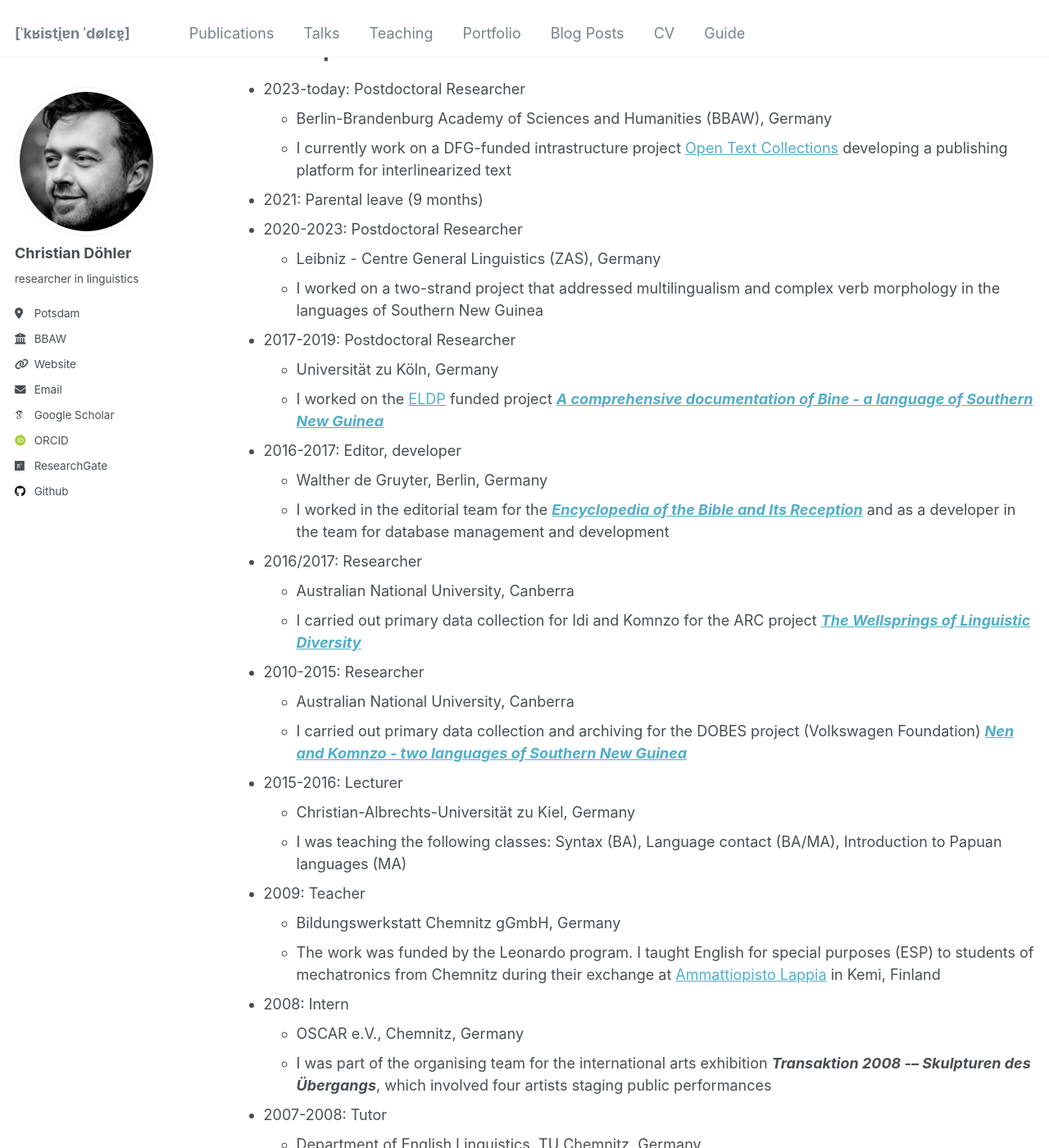
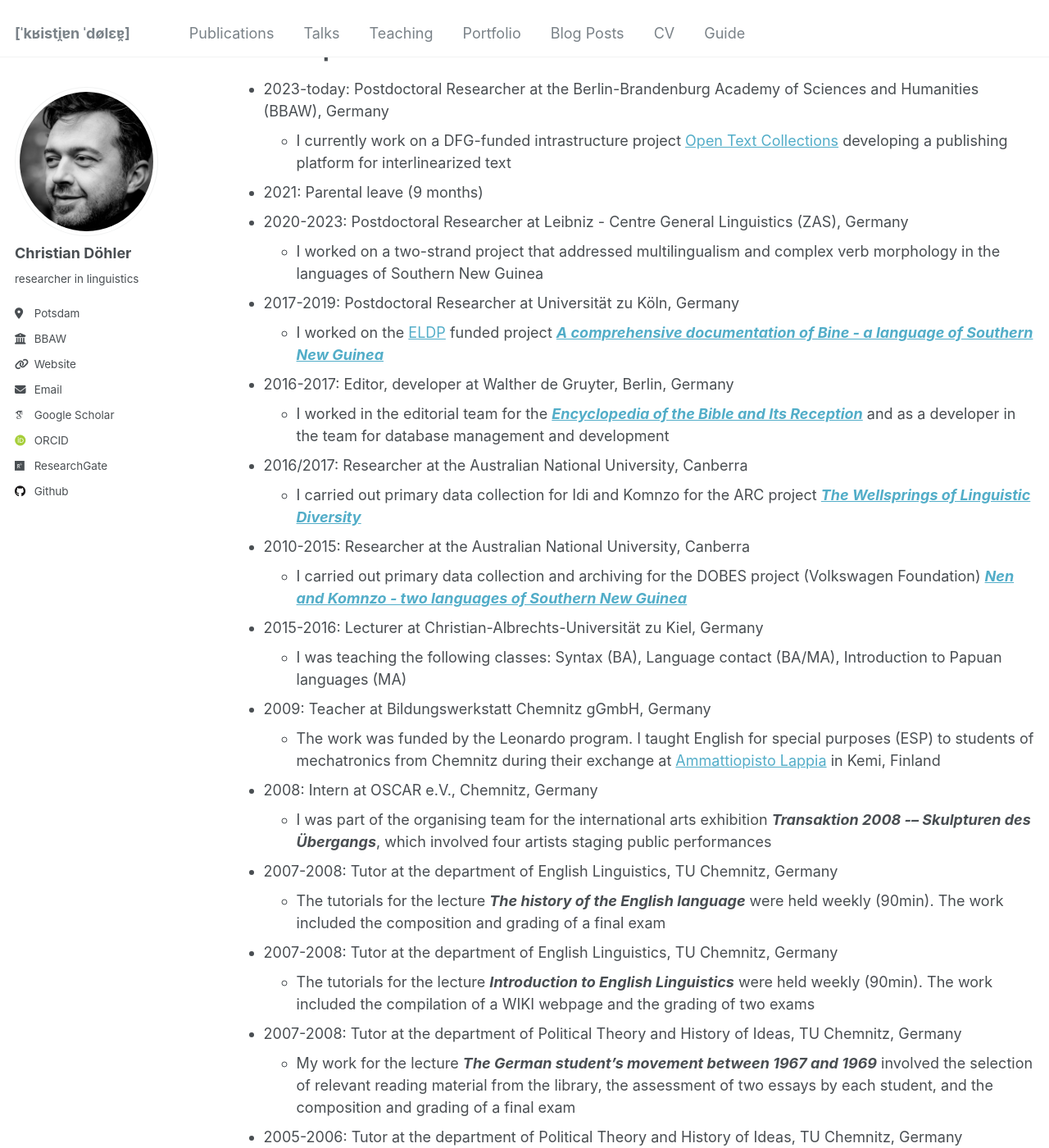
Before and after one commit to chrdoe/chrdoe.github.io, a Jekyll site: the page built from _pages/cv.md, in a window 1280 px wide and 1400 px high, scrolled down 543 px. Shown: the whole window at 82% size. Built offline with Jekyll 4.4.1, drawn with Linux system fonts in a browser that asks for light colours; some web fonts are replaced; some of the changed text lies outside the part shown.

Commit message:
Update cv.md

```diff
--- a/_pages/cv.md
+++ b/_pages/cv.md
@@ -23,46 +23,32 @@ Education
 
 Work experience
 ======
-* 2023-today: Postdoctoral Researcher
-	* Berlin-Brandenburg Academy of Sciences and Humanities (BBAW), Germany
+* 2023-today: Postdoctoral Researcher at the Berlin-Brandenburg Academy of Sciences and Humanities (BBAW), Germany
 	* I currently work on a DFG-funded intrastructure project [Open Text Collections](opentextcollections.github.io) developing a publishing platform for interlinearized text
 * 2021: Parental leave (9 months)
-* 2020-2023: Postdoctoral Researcher
-	* Leibniz - Centre General Linguistics (ZAS), Germany
+* 2020-2023: Postdoctoral Researcher at Leibniz - Centre General Linguistics (ZAS), Germany
 	* I worked on a two-strand project that addressed multilingualism and complex verb morphology in the languages of Southern New Guinea
-* 2017-2019: Postdoctoral Researcher
-	* Universität zu Köln, Germany
+* 2017-2019: Postdoctoral Researcher at Universität zu Köln, Germany
 	* I worked on the [ELDP](https://www.eldp.net/) funded project [***A comprehensive documentation of Bine - a language of Southern New Guinea***](https://www.elararchive.org/dk0471)
-* 2016-2017: Editor, developer
-	* Walther de Gruyter, Berlin, Germany
+* 2016-2017: Editor, developer at Walther de Gruyter, Berlin, Germany
 	* I worked in the editorial team for the [***Encyclopedia of the Bible and Its Reception***](https://www.degruyter.com/database/ebr/html) and as a developer in the team for database management and development
-* 2016/2017: Researcher
-	* Australian National University, Canberra
+* 2016/2017: Researcher at the Australian National University, Canberra
 	* I carried out primary data collection for Idi and Komnzo for the ARC project [***The Wellsprings of Linguistic Diversity***](https://researchportalplus.anu.edu.au/en/projects/the-wellsprings-of-linguistics-diversity)
-* 2010-2015: Researcher
-	* Australian National University, Canberra
+* 2010-2015: Researcher at the Australian National University, Canberra
 	* I carried out primary data collection and archiving for the DOBES project (Volkswagen Foundation) [***Nen and Komnzo - two languages of Southern New Guinea***](https://dobes.mpi.nl/projects/morehead/)
-* 2015-2016: Lecturer
-	* Christian-Albrechts-Universität zu Kiel, Germany
+* 2015-2016: Lecturer at Christian-Albrechts-Universität zu Kiel, Germany
 	* I was teaching the following classes: Syntax (BA), Language contact (BA/MA), Introduction to Papuan languages (MA)
-* 2009: Teacher
-	* Bildungswerkstatt Chemnitz gGmbH, Germany
+* 2009: Teacher at Bildungswerkstatt Chemnitz gGmbH, Germany
 	* The work was funded by the Leonardo program. I taught English for special purposes (ESP) to students of mechatronics from Chemnitz during their exchange at [Ammattiopisto Lappia](https://www.lappia.fi/) in Kemi, Finland
-* 2008: Intern
-	* OSCAR e.V., Chemnitz, Germany
+* 2008: Intern at OSCAR e.V., Chemnitz, Germany
 	* I was part of the organising team for the international arts exhibition ***Transaktion 2008 -– Skulpturen des Übergangs***, which involved four artists staging public performances
-* 2007-2008: Tutor
-	* Department of English Linguistics, TU Chemnitz, Germany
+* 2007-2008: Tutor at the department of English Linguistics, TU Chemnitz, Germany
 	* The tutorials for the lecture ***The history of the English language*** were held weekly (90min). The work included the composition and grading of a final exam
-* 2007-2008: Tutor
-	* Department of English Linguistics, TU Chemnitz, Germany
+* 2007-2008: Tutor at the department of English Linguistics, TU Chemnitz, Germany
 	* The tutorials for the lecture ***Introduction to English Linguistics*** were held weekly (90min). The work included the compilation of a WIKI webpage and the grading of two exams
-* 2007-2008: Tutor
-	* Department of Political Theory and History of Ideas, TU Chemnitz, Germany
+* 2007-2008: Tutor at the department of Political Theory and History of Ideas, TU Chemnitz, Germany
 	* My work for the lecture ***The German student's movement between 1967 and 1969*** involved the selection of relevant reading material from the library, the assessment of two essays by each student, and the composition and grading of a final exam
-* 2005-2006: Tutor
-	* Department of Political Theory and History of Ideas, TU Chemnitz, Germany
+* 2005-2006: Tutor at the department of Political Theory and History of Ideas, TU Chemnitz, Germany
 	* My work for the lecture ***Immigrants and asylum seekers in the 20th century*** involved the selection and preparation of relevant reading material and the grading of a final exam
-* 2005-2006: Research assistant
-	* Department of English Linguistics, TU Chemnitz, Germany
+* 2005-2006: Research assistant at the department of English Linguistics, TU Chemnitz, Germany
 	* I helped with the compilation of a corpus of scientific texts and their popular science counterparts. In the project ***Hedging in academic English*** the text corpus was scanned for hedging expressions on different linguistic levels and coded for the degree of stance
```
